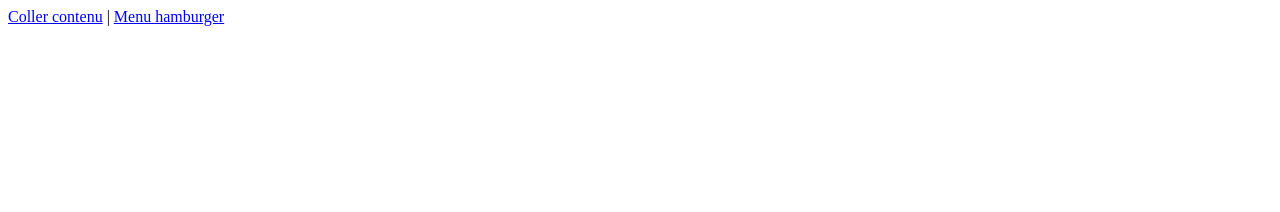
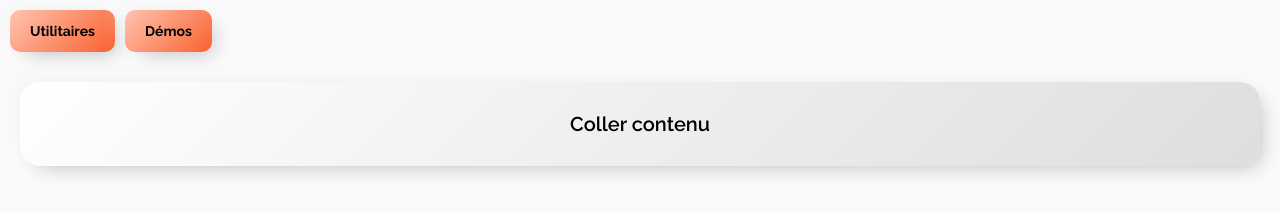
Before and after one commit to jordancheval/le-lab, a plain HTML site: page index.html in a window 1280 px wide. Drawn offline with Linux system fonts and the light colour scheme.

Commit message:
🎨 : style sur la page d'accueil

```diff
--- a/index.html
+++ b/index.html
@@ -3,9 +3,21 @@
 <head>
   <meta charset="UTF-8">
   <meta name="viewport" content="width=device-width, initial-scale=1.0">
-  <title>Démos</title>
+  <title>Le Lab 🧪</title>
+  <link rel="stylesheet" href="./style.css">
+<link href="https://fonts.googleapis.com/css2?family=Raleway:wght@100..900&display=swap" rel="stylesheet">
+  <link rel="preconnect" href="https://fonts.gstatic.com">
 </head>
 <body>
-  <a href="./coller-contenu/index.html">Coller contenu</a> | <a href="./menu-hamburger-html-css/demo.html">Menu hamburger</a>
+  <div class="bandeau">
+    <a href="#utilitaires">Utilitaires</a>
+    <a href="#demos">Démos</a>
+  </div>
+  <section id="utilitaires">
+    <a href="./coller-contenu/index.html">Coller contenu</a>
+  </section>
+  <section id="demos">
+    <a href="./menu-hamburger-html-css/demo.html">Menu hamburger</a>
+  </section>
 </body>
 </html>
--- /dev/null
+++ b/style.css
@@ -0,0 +1,121 @@
+:root {
+  font-size: 10px;
+  font-family: 'Raleway', sans-serif;
+
+  --couleur-ecriture: #000;
+
+  --couleur-fond: #FAFAFA;
+
+  --couleur-bouton-menu-clair: #ffc4b1;
+  --couleur-bouton-menu-fonce: #f9612f;
+  --couleur-bouton-clair: #FFFFFF;
+  --couleur-bouton-fonce: #dedede;
+
+  --fond-bouton-menu: linear-gradient(135deg, var(--couleur-bouton-menu-clair), var(--couleur-bouton-menu-fonce));
+  --fond-bouton-menu-hover: linear-gradient(135deg, var(--couleur-bouton-menu-fonce), var(--couleur-bouton-menu-clair));
+  --fond-bouton: linear-gradient(135deg, var(--couleur-bouton-clair), var(--couleur-bouton-fonce));
+  --fond-bouton-hover: linear-gradient(335deg, var(--couleur-bouton-clair), var(--couleur-bouton-fonce));
+  --ombre-bouton: -8px -8px 20px -8px #f1f1f1, 8px 8px 20px -8px #b9b9b9;
+}
+
+@media (prefers-color-scheme: dark) {
+  :root {
+    --couleur-ecriture: #E6E6E6;
+
+    --couleur-fond: #212121;
+
+    --couleur-bouton-menu-clair: #ff693a;
+    --couleur-bouton-menu-fonce: #731d01;
+    --couleur-bouton-clair: #2f2f2f;
+    --couleur-bouton-fonce: #1d1d1d;
+
+    --fond-bouton-menu: linear-gradient(135deg, var(--couleur-bouton-menu-clair), var(--couleur-bouton-menu-fonce));
+    --fond-bouton-menu-hover: linear-gradient(135deg, var(--couleur-bouton-menu-fonce), var(--couleur-bouton-menu-clair));
+    --fond-bouton: linear-gradient(135deg, var(--couleur-bouton-clair), var(--couleur-bouton-fonce));
+    --fond-bouton-hover: linear-gradient(335deg, var(--couleur-bouton-clair), var(--couleur-bouton-fonce));
+    --ombre-bouton: -8px -8px 20px -8px #4c4c4c, 8px 8px 20px -8px #0f0f0f;
+  }
+}
+
+* {
+  box-sizing: border-box;
+}
+
+body {
+  margin: 0;
+  display: grid;
+  grid-template-rows: auto 1fr;
+  height: 100vh;
+  background-color: var(--couleur-fond);
+}
+
+div.bandeau {
+  position: sticky;
+  top: 0;
+  display: flex;
+  align-items: center;
+  gap: 1rem;
+  padding: 1rem;
+  font-size: 1.4rem;
+  font-weight: 700;
+}
+
+div.bandeau > a {
+  color: var(--couleur-ecriture);
+  text-decoration: none;
+  padding: 1.3rem 2rem;
+  border-radius: 1rem;
+  background: var(--fond-bouton-menu);
+  box-shadow:var(--ombre-bouton);
+}
+
+div.bandeau > a:hover,
+div.bandeau > a:focus {
+  background: var(--fond-bouton-menu-hover);
+}
+
+section {
+  opacity: 0;
+  visibility: hidden;
+  transition: opacity 0.2s ease-in-out, visibility 0.2s ease-in-out;
+  grid-row: 2;
+  grid-column: 1;
+  background-color: var(--couleur-fond);
+  display: flex;
+  flex-wrap: wrap;
+  justify-content: stretch;
+  align-items: flex-start;
+  padding: 1rem;
+}
+
+section:not(:target) {
+  opacity: 0;
+  visibility: hidden;
+  pointer-events: none;
+}
+
+section:first-of-type,
+section:target {
+  opacity: 1;
+  visibility: visible;
+  pointer-events: all;
+}
+
+section > a {
+  padding: 3rem 5rem;
+  color: var(--couleur-ecriture);
+  text-decoration: none;
+  background: var(--fond-bouton);
+  border-radius: 2rem;
+  box-shadow:var(--ombre-bouton);
+  height: max-content;
+  font-size: 2rem;
+  font-weight: 600;
+  margin: 1rem;
+  flex: 1 1 auto;
+  text-align: center;
+}
+
+section > a:hover {
+  background: var(--fond-bouton-hover);
+}
```
